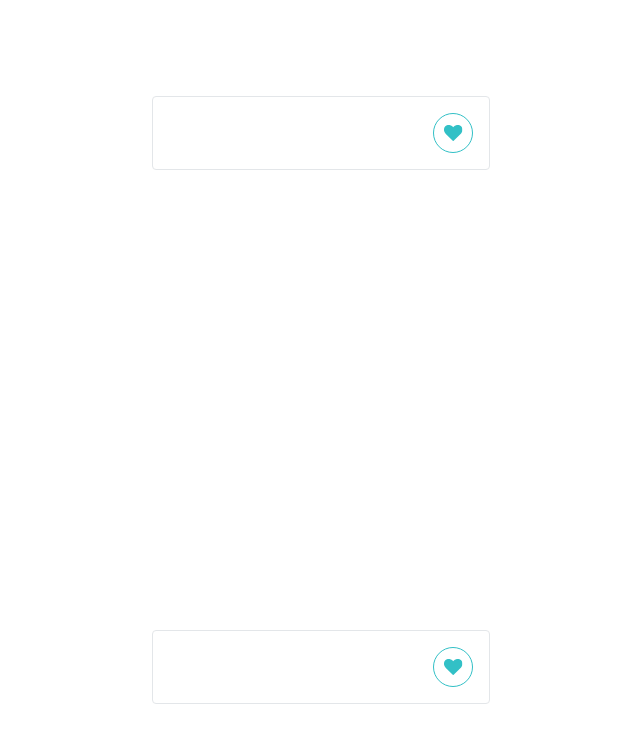
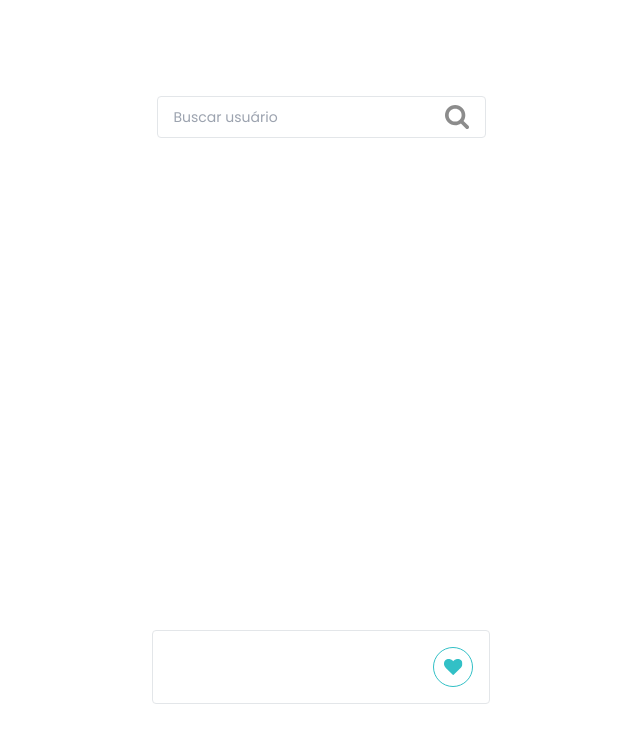
Before and after one commit to willerson/github-repositories, a Next.js app: page / in a window 1280 px wide. Shown: the top 742 px of the page, without its empty margins (319-959 px from the left). Built offline with nearby package versions, Linux system fonts and the light colour scheme.

Commit message:
:lipstick: feat: developed the component search

```diff
--- /dev/null
+++ b/app/components/Card/Search/index.tsx
@@ -0,0 +1,34 @@
+import React from 'react';
+import { SearchIcon } from '../../icons/search';
+import { tv } from 'tailwind-variants';
+
+const styles = tv({
+  slots: {
+    wrapper:
+      'border border-border-line rounded py-2 px-4 flex justify-between items-center',
+    input: 'text-sm text-placeholder focus:outline-none',
+  },
+});
+
+const { wrapper, input } = styles();
+
+interface SearchProps {
+  onClick?: () => void;
+}
+
+const Search = ({ onClick }: SearchProps) => {
+  return (
+    <div className={`${wrapper()}`}>
+      <input
+        className={`${input()}`}
+        type="text"
+        placeholder="Buscar usuário"
+      />
+      <button onClick={onClick}>
+        <SearchIcon />
+      </button>
+    </div>
+  );
+};
+
+export default Search;
--- a/app/components/icons/search.tsx
+++ b/app/components/icons/search.tsx
@@ -1,6 +1,6 @@
 import { SVGProps } from 'react';
 
-export const Search = (props: SVGProps<SVGSVGElement>) => {
+export const SearchIcon = (props: SVGProps<SVGSVGElement>) => {
   return (
     <svg
       xmlns="http://www.w3.org/2000/svg"
@@ -11,7 +11,7 @@ export const Search = (props: SVGProps<SVGSVGElement>) => {
     >
       <g clip-path="url(#a)">
         <path
-          fill="#32C0C6"
+          fill="#8C8C8C"
           d="M16.615 10.154c0-1.779-.632-3.3-1.896-4.565-1.265-1.264-2.786-1.897-4.565-1.897-1.779 0-3.3.633-4.565 1.897-1.264 1.264-1.897 2.786-1.897 4.565 0 1.779.633 3.3 1.897 4.565 1.264 1.264 2.786 1.896 4.565 1.896 1.779 0 3.3-.632 4.565-1.896 1.264-1.265 1.896-2.786 1.896-4.565Zm7.385 12c0 .5-.183.933-.548 1.298a1.774 1.774 0 0 1-1.298.548c-.52 0-.952-.183-1.298-.548l-4.947-4.933c-1.722 1.193-3.64 1.789-5.755 1.789a9.977 9.977 0 0 1-3.945-.8 10.152 10.152 0 0 1-3.245-2.164A10.153 10.153 0 0 1 .8 14.099a9.978 9.978 0 0 1-.8-3.945c0-1.375.267-2.69.8-3.945a10.152 10.152 0 0 1 2.164-3.245c.909-.909 1.99-1.63 3.245-2.164a9.977 9.977 0 0 1 3.945-.8c1.375 0 2.69.267 3.945.8a10.153 10.153 0 0 1 3.245 2.164c.908.909 1.63 1.99 2.163 3.245.534 1.255.8 2.57.8 3.945 0 2.115-.595 4.034-1.788 5.755l4.947 4.947c.356.355.534.788.534 1.298Z"
         />
       </g>
--- a/app/page.tsx
+++ b/app/page.tsx
@@ -1,10 +1,11 @@
 import Image from 'next/image';
 import Card from './components/Card/card';
+import Search from './components/Card/Search';
 
 export default function Home() {
   return (
     <main className="flex min-h-screen flex-col items-center justify-between p-24">
-      <Card />
+      <Search />
       <Card />
     </main>
   );
```
